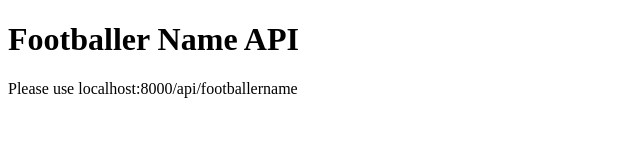
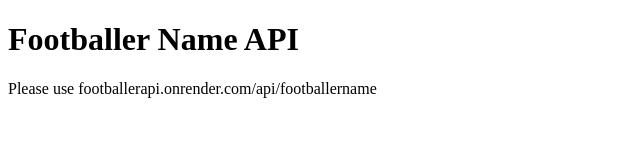
Before and after one commit to JoeMcCarthy22/footballerAPI, a website: page index.html in a window 1280 px wide. Shown: the whole page, without its empty margins (0-640 px from the left). Drawn offline with Linux system fonts and the light colour scheme.

Commit message:
updated HTML documentation

```diff
--- a/index.html
+++ b/index.html
@@ -7,6 +7,6 @@
 </head>
 <body>
     <h1>Footballer Name API</h1>
-    <p>Please use localhost:8000/api/footballername
+    <p>Please use footballerapi.onrender.com/api/footballername
 </body>
 </html>
```
